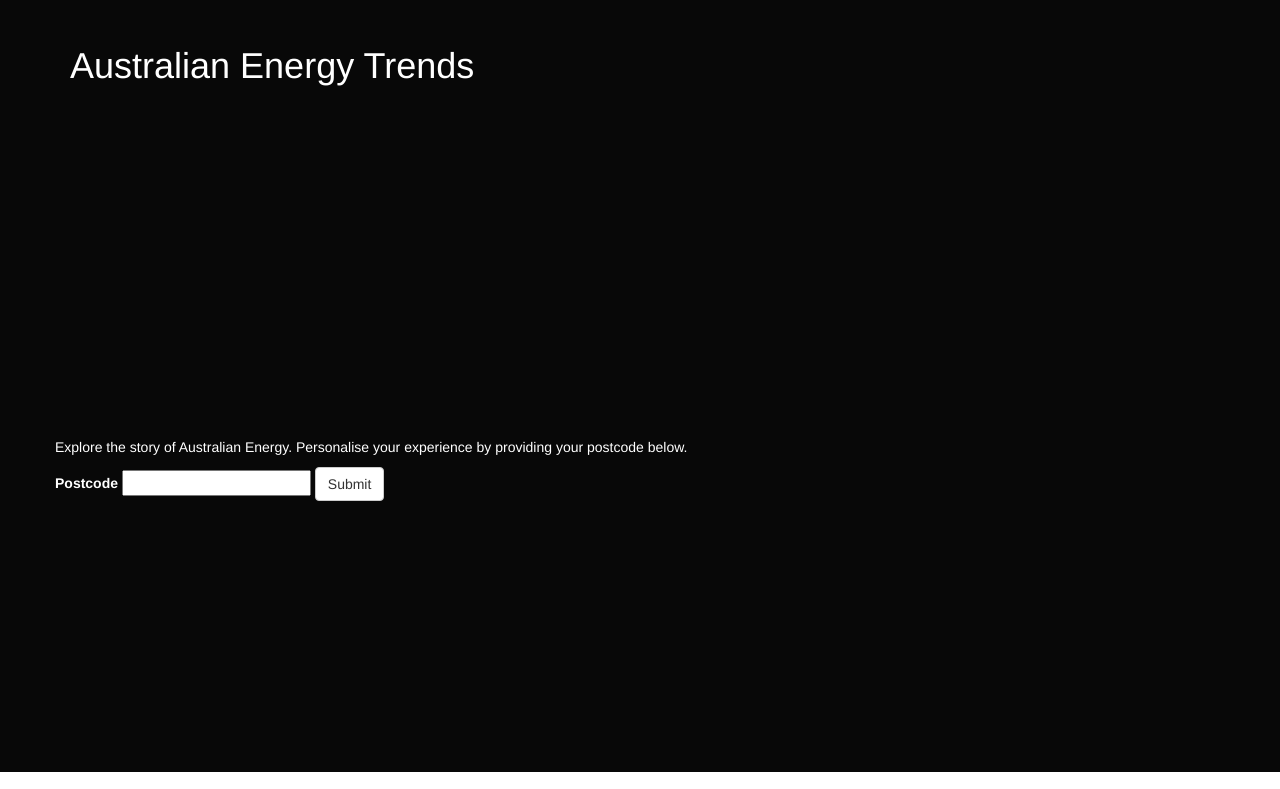
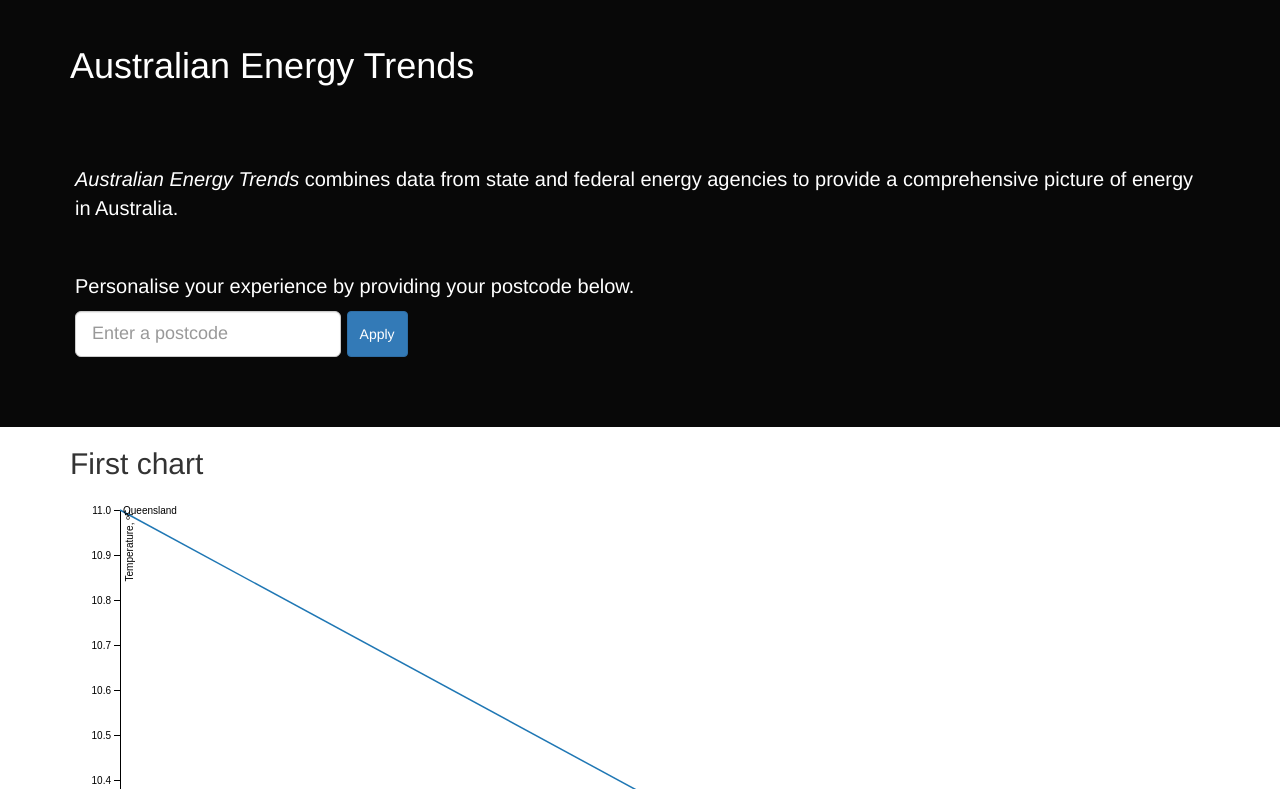
Before and after one commit to patrickmeiring/govhack2017, a website with bundled scripts: page frontend/app/static/index.html in a window 1280 px wide. Shown: the top 789 px of the page. Built offline with nearby package versions, Linux system fonts and the light colour scheme; no server answers.

Commit message:
Styling enhancements

```diff
--- a/frontend/app/static/css/style.css
+++ b/frontend/app/static/css/style.css
@@ -20,19 +20,27 @@
 .top-container {
   background: #111;
   background-image: url("../images/background.jpeg");
-  background-size: 100% 100%;
+   background-size:     cover;                      /* <------ */
+    background-repeat:   no-repeat;
+    background-position: center center;              /* optional, center the image */
   color: white;
+  font-size: 20px;
 }
 
 .top-container-inner {
   padding-top: 2%;
-  padding-bottom: 20%;
+  padding-bottom: 50px;
   background-color: rgba(0, 0, 0, 0.5);
 }
 
 .top-container h1 {
-  padding-bottom: 30%;
+  padding-bottom: 50px;
 }
+
+.top-container .row {
+  padding: 20px 20px;
+}
+
 
 .top-container input {
   color: black;
--- a/frontend/app/static/index.html
+++ b/frontend/app/static/index.html
@@ -16,15 +16,19 @@
   <div class="top-container">
     <div class="top-container-inner">
       <div class="container">
-      <h1>Australian Energy Trends</h1>
-      <div class="row">
-        <p>Explore the story of Australian Energy. Personalise your experience by providing your postcode below.</p>
-        <div class="form-group">
-          <label for="postcode">Postcode</label>
-          <input id="postcode" type="text" maxlength="4"></input>
-          <button id="personaliseButton" type="button" class="btn btn-default">Submit</button>
+        <h1>Australian Energy Trends</h1>
+        <div class="row">
+          <p><em>Australian Energy Trends</em> combines data from state and federal energy agencies to provide a comprehensive picture of energy in Australia.</p>
         </div>
-      </div>
+        <div class="row">
+          <p>Personalise your experience by providing your postcode below.</p>
+          <div class="form-inline">
+            <div class="form-group">
+              <input id="postcode" class="form-control input-lg" type="text" placeholder="Enter a postcode" maxlength="4"></input>
+              <button id="personaliseButton" type="button" class="btn btn-primary input-lg">Apply</button>
+            </div>
+          </div>
+        </div>
       </div>
     </div>
   </div>
```
